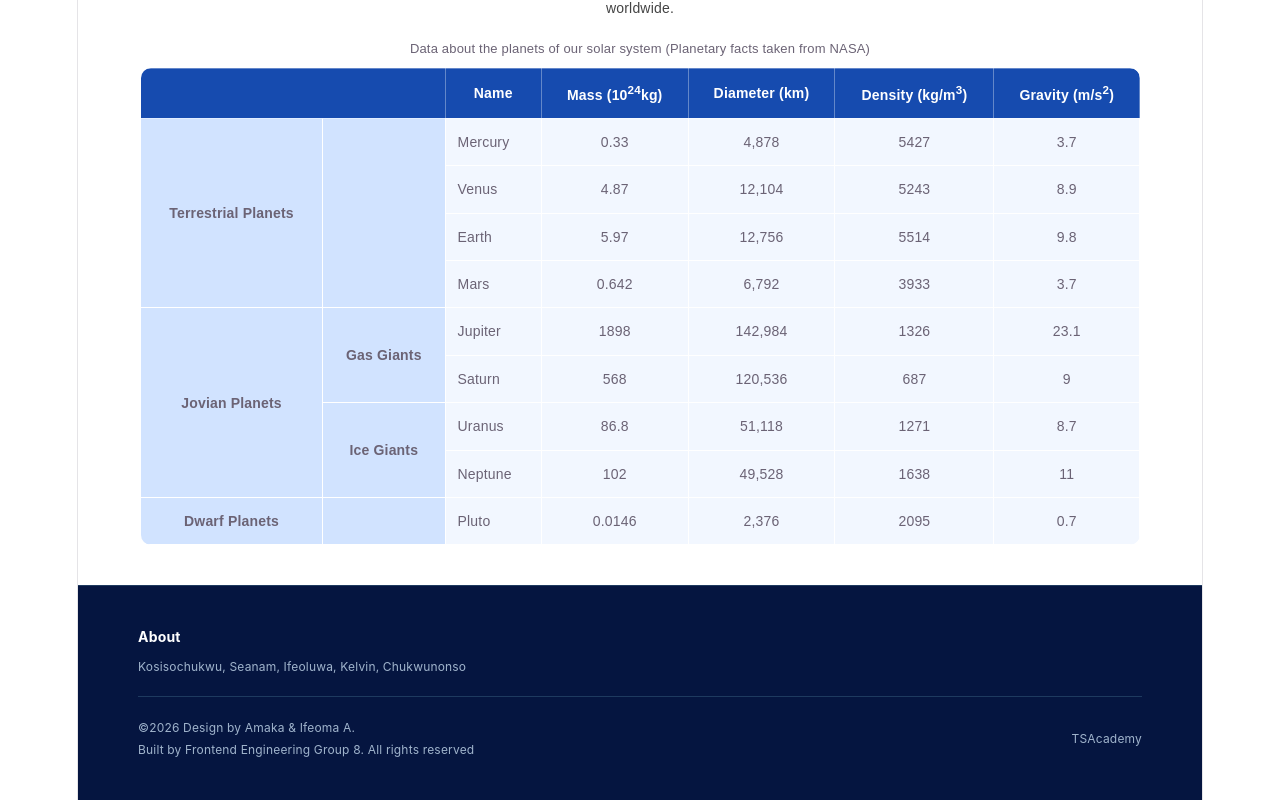
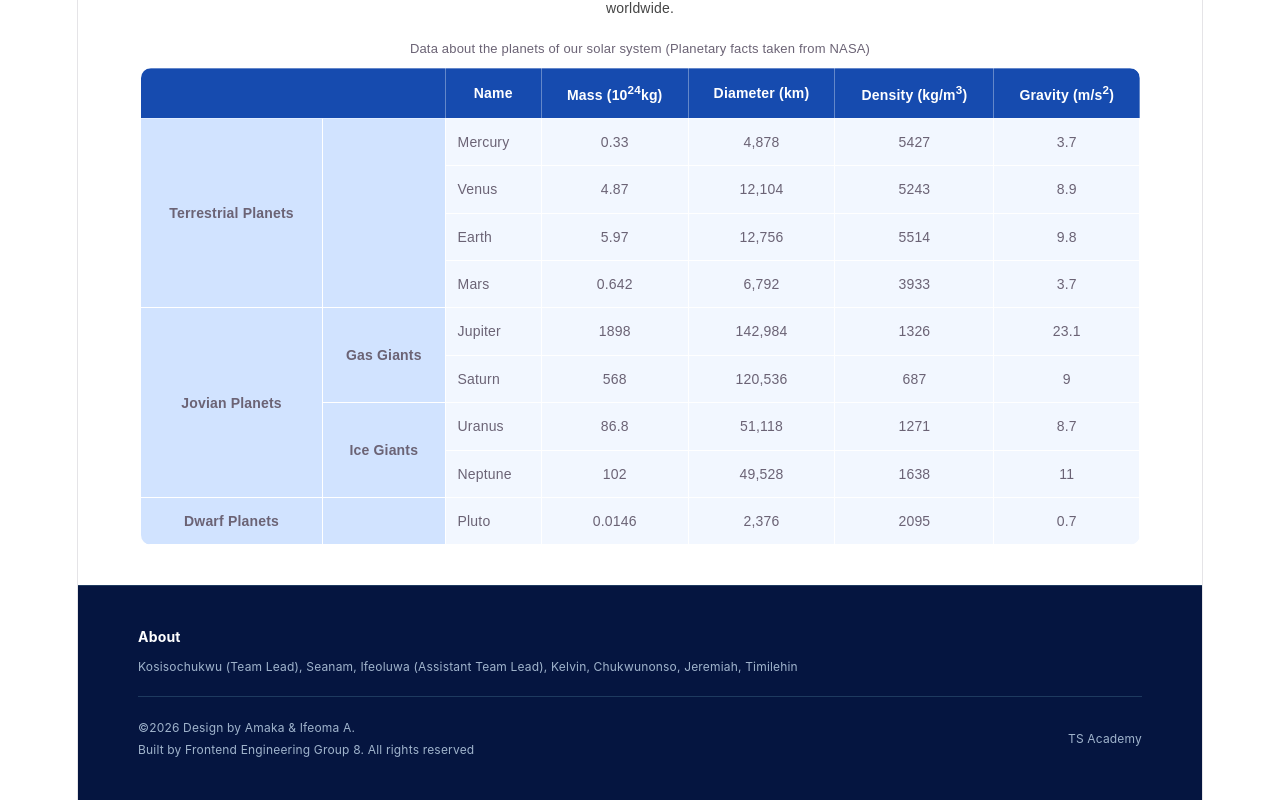
Before and after one commit to Okk-Bryte/frontend-engineering-group-8, a React (Vite) app: page / in a window 1280 px wide. Shown: the part 2234-3034 px from the top of the page. Built offline with nearby package versions, Linux system fonts and the light colour scheme.

Commit message:
Update footer names and link text

```diff
--- a/src/components/Footer/Footer.jsx
+++ b/src/components/Footer/Footer.jsx
@@ -4,14 +4,14 @@ const Footer = () => {
   return (
     <footer className="my-footer">
       <h4 className="my-footer-heading">About</h4>
-      <p className="my-footer-names">Kosisochukwu, Seanam, Ifeoluwa, Kelvin, Chukwunonso</p>
+      <p className="my-footer-names">Kosisochukwu (Team Lead), Seanam, Ifeoluwa (Assistant Team Lead), Kelvin, Chukwunonso, Jeremiah, Timilehin </p>
       <hr className="my-footer-divider" />
       <div className="my-footer-bottom">
         <div className="my-footer-copy">
           <p>©2026 Design by <a href="https://github.com/Anurella" target="_blank" rel="noreferrer">Amaka</a> & <a href="https://www.linkedin.com/in/ifeomaokocha" target="_blank" rel="noreferrer">Ifeoma</a> A.</p>
           <p>Built by <a href="https://github.com/Okk-Bryte/frontend-engineering-group-8" target="_blank" rel="noreferrer">Frontend Engineering Group 8</a>. All rights reserved</p>
         </div>
-        <a href="https://tsacademyonline.com/" target="_blank" rel="noreferrer" className="my-footer-ts-link">TSAcademy</a>
+        <a href="https://tsacademyonline.com/" target="_blank" rel="noreferrer" className="my-footer-ts-link">TS Academy</a>
       </div>
     </footer>
   );
```
